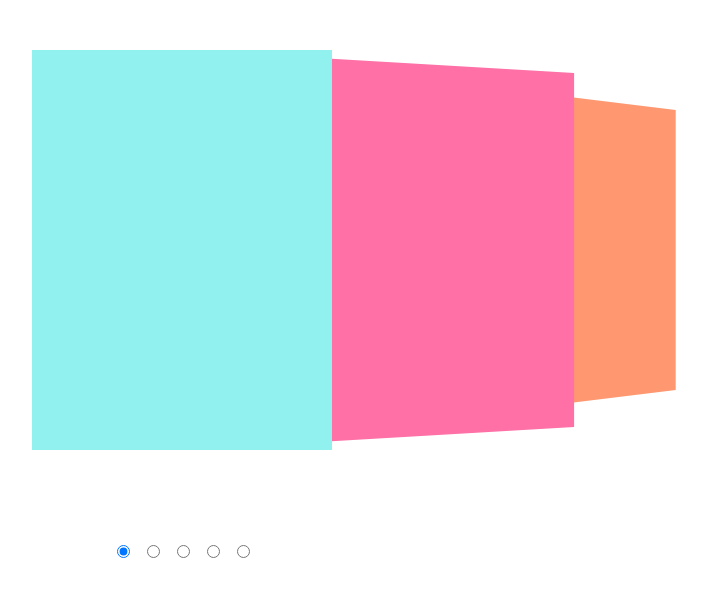
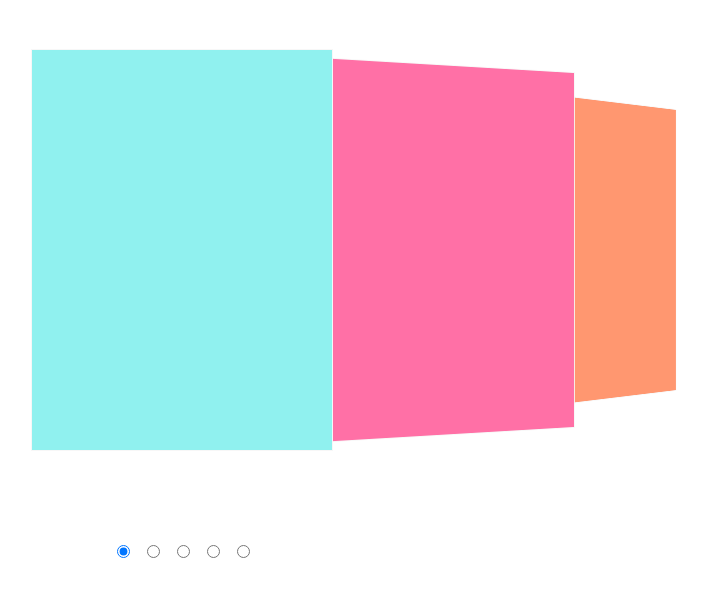
Before and after one commit to hosseinfti/carousel, a plain HTML site: page index.html in a window 1280 px wide. Shown: the whole page, without its empty margins (458-1165 px from the left). Drawn offline with Linux system fonts and the light colour scheme.

Commit message:
Added : border to cards

```diff
--- a/styles.css
+++ b/styles.css
@@ -36,6 +36,8 @@ div.card {
   transform: rotateY(calc(-10deg * var(--r)))
     translateX(calc(-300px * var(--r)));
   z-index: calc((var(--position) - var(--abs)));
+    border: solid 1px #f7f7f7
+
 }
 
 div.card:nth-of-type(1) {
```
